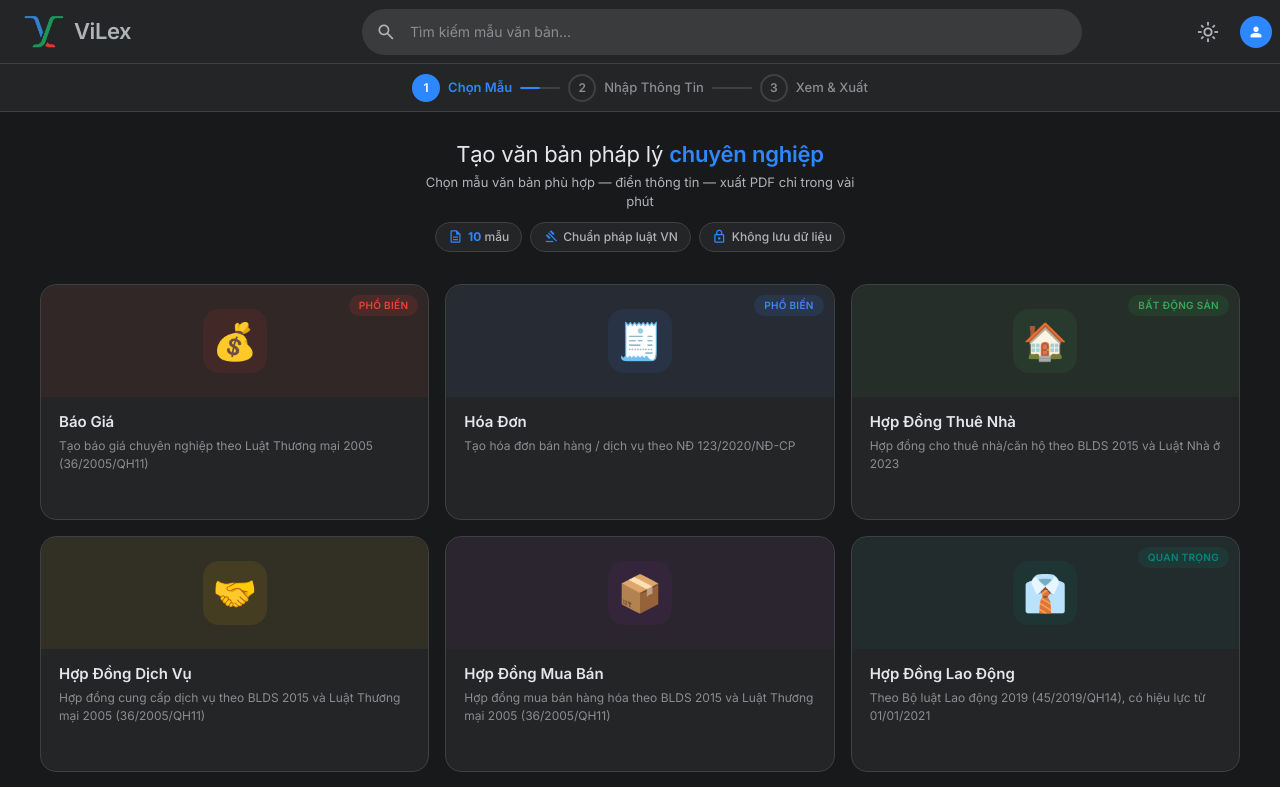
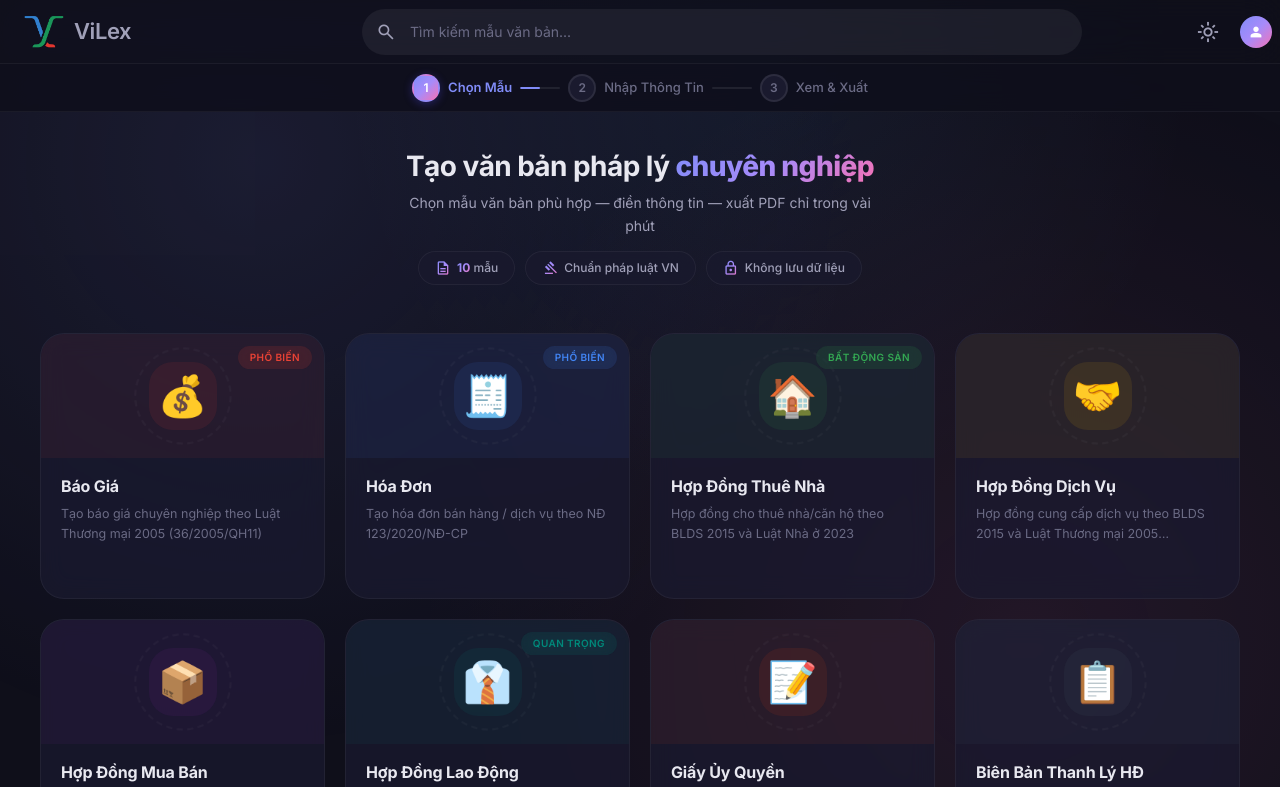
Before and after one commit to quangminh1212/ViLex, a website built with Vite: page index.html in a window 1280 px wide. Both pictures are taken after a click on the button "dark_mode". Shown: the top 787 px of the page. Built offline with nearby package versions, Linux system fonts and the light colour scheme.

Commit message:
style: premium UI overhaul with glassmorphism, gradients, glow effects and animated orbs

```diff
--- a/src/style.css
+++ b/src/style.css
@@ -1,51 +1,52 @@
-/* ===== Design Tokens - Google Drive + Facebook Inspired ===== */
+/* ===== Design Tokens - Premium Modern ===== */
 :root {
   --font-main: 'Inter', -apple-system, BlinkMacSystemFont, 'Segoe UI', sans-serif;
   --font-mono: 'JetBrains Mono', monospace;
 
-  /* Light Theme - Google/Facebook clean white */
-  --bg-primary: #f8f9fa;
+  /* Light Theme - Premium White + Subtle warmth */
+  --bg-primary: #f0f2f5;
   --bg-secondary: #ffffff;
-  --bg-card: #ffffff;
-  --bg-card-hover: #f1f3f4;
+  --bg-card: rgba(255, 255, 255, 0.82);
+  --bg-card-hover: rgba(255, 255, 255, 0.95);
   --bg-input: #f1f3f4;
   --bg-input-focus: #ffffff;
-  --bg-header: #ffffff;
-  --bg-stepper: #ffffff;
-
-  --text-primary: #202124;
-  --text-secondary: #5f6368;
-  --text-muted: #80868b;
+  --bg-header: rgba(255, 255, 255, 0.72);
+  --bg-stepper: rgba(255, 255, 255, 0.85);
+
+  --text-primary: #1a1a2e;
+  --text-secondary: #555770;
+  --text-muted: #8b8da3;
   --text-on-accent: #ffffff;
 
-  /* Google Blue primary */
-  --accent: #1a73e8;
-  --accent-hover: #1557b0;
-  --accent-light: #4285f4;
-  --accent-bg: rgba(26, 115, 232, 0.08);
-  --accent-bg-strong: rgba(26, 115, 232, 0.14);
-  --accent-gradient: linear-gradient(135deg, #1a73e8 0%, #4285f4 100%);
-
-  --border: #dadce0;
-  --border-light: #e8eaed;
-  --border-focus: #1a73e8;
-
-  --shadow-xs: 0 1px 2px 0 rgba(60, 64, 67, 0.1);
-  --shadow-sm: 0 1px 3px 1px rgba(60, 64, 67, 0.08);
-  --shadow-md: 0 1px 3px rgba(60, 64, 67, 0.12), 0 4px 8px 3px rgba(60, 64, 67, 0.06);
-  --shadow-lg: 0 4px 8px 3px rgba(60, 64, 67, 0.1), 0 1px 3px rgba(60, 64, 67, 0.15);
-  --shadow-card: 0 1px 2px rgba(60, 64, 67, 0.1), 0 2px 6px 2px rgba(60, 64, 67, 0.06);
-  --shadow-card-hover: 0 1px 3px rgba(60, 64, 67, 0.15), 0 4px 12px 4px rgba(60, 64, 67, 0.1);
-  --shadow-search: 0 1px 5px 2px rgba(60, 64, 67, 0.1);
-
-  --success: #1e8e3e;
-  --success-bg: rgba(30, 142, 62, 0.08);
-  --warning: #f9ab00;
-  --warning-bg: rgba(249, 171, 0, 0.08);
-  --danger: #d93025;
-  --danger-bg: rgba(217, 48, 37, 0.08);
-  --info: #1a73e8;
-  --info-bg: rgba(26, 115, 232, 0.08);
+  /* Vibrant primary */
+  --accent: #4f46e5;
+  --accent-hover: #4338ca;
+  --accent-light: #818cf8;
+  --accent-bg: rgba(79, 70, 229, 0.08);
+  --accent-bg-strong: rgba(79, 70, 229, 0.14);
+  --accent-gradient: linear-gradient(135deg, #4f46e5 0%, #7c3aed 50%, #ec4899 100%);
+
+  --border: rgba(0, 0, 0, 0.08);
+  --border-light: rgba(0, 0, 0, 0.05);
+  --border-focus: #4f46e5;
+
+  --shadow-xs: 0 1px 2px rgba(0, 0, 0, 0.04);
+  --shadow-sm: 0 1px 3px rgba(0, 0, 0, 0.06), 0 1px 2px rgba(0, 0, 0, 0.04);
+  --shadow-md: 0 4px 6px -1px rgba(0, 0, 0, 0.07), 0 2px 4px -2px rgba(0, 0, 0, 0.05);
+  --shadow-lg: 0 10px 15px -3px rgba(0, 0, 0, 0.08), 0 4px 6px -4px rgba(0, 0, 0, 0.05);
+  --shadow-card: 0 1px 3px rgba(0, 0, 0, 0.04), 0 4px 12px rgba(0, 0, 0, 0.03);
+  --shadow-card-hover: 0 8px 30px rgba(0, 0, 0, 0.08), 0 2px 8px rgba(0, 0, 0, 0.04);
+  --shadow-search: 0 2px 8px rgba(0, 0, 0, 0.06);
+  --shadow-glow: 0 0 40px rgba(79, 70, 229, 0.15);
+
+  --success: #10b981;
+  --success-bg: rgba(16, 185, 129, 0.08);
+  --warning: #f59e0b;
+  --warning-bg: rgba(245, 158, 11, 0.08);
+  --danger: #ef4444;
+  --danger-bg: rgba(239, 68, 68, 0.08);
+  --info: #3b82f6;
+  --info-bg: rgba(59, 130, 246, 0.08);
 
   --radius-xs: 6px;
   --radius-sm: 8px;
@@ -54,50 +55,60 @@
   --radius-xl: 24px;
   --radius-full: 9999px;
 
-  --transition-fast: 0.1s ease;
-  --transition-base: 0.2s ease;
-  --transition-slow: 0.3s cubic-bezier(0.4, 0, 0.2, 1);
+  --transition-fast: 0.15s ease;
+  --transition-base: 0.25s cubic-bezier(0.4, 0, 0.2, 1);
+  --transition-slow: 0.4s cubic-bezier(0.4, 0, 0.2, 1);
 
   --header-height: 64px;
   --stepper-height: 48px;
-}
-
-/* ===== Dark Theme - Facebook Dark style ===== */
+
+  /* Decorative gradient orbs */
+  --orb-1: radial-gradient(circle at 20% 20%, rgba(79, 70, 229, 0.12) 0%, transparent 50%);
+  --orb-2: radial-gradient(circle at 80% 80%, rgba(236, 72, 153, 0.10) 0%, transparent 50%);
+  --orb-3: radial-gradient(circle at 60% 10%, rgba(59, 130, 246, 0.08) 0%, transparent 40%);
+}
+
+/* ===== Dark Theme - Premium Dark ===== */
 [data-theme="dark"] {
-  --bg-primary: #18191a;
-  --bg-secondary: #242526;
-  --bg-card: #242526;
-  --bg-card-hover: #3a3b3c;
-  --bg-input: #3a3b3c;
-  --bg-input-focus: #242526;
-  --bg-header: #242526;
-  --bg-stepper: #242526;
-
-  --text-primary: #e4e6eb;
-  --text-secondary: #b0b3b8;
-  --text-muted: #8a8d91;
-
-  --accent: #2d88ff;
-  --accent-hover: #5aa7ff;
-  --accent-light: #5aa7ff;
-  --accent-bg: rgba(45, 136, 255, 0.1);
-  --accent-bg-strong: rgba(45, 136, 255, 0.18);
-  --accent-gradient: linear-gradient(135deg, #2d88ff 0%, #5aa7ff 100%);
-
-  --border: #3e4042;
-  --border-light: #3e4042;
-  --border-focus: #2d88ff;
-
-  --shadow-xs: 0 1px 2px rgba(0, 0, 0, 0.3);
-  --shadow-sm: 0 1px 3px rgba(0, 0, 0, 0.25);
-  --shadow-md: 0 2px 6px rgba(0, 0, 0, 0.3);
-  --shadow-lg: 0 4px 12px rgba(0, 0, 0, 0.35);
-  --shadow-card: 0 1px 2px rgba(0, 0, 0, 0.2);
-  --shadow-card-hover: 0 2px 8px rgba(0, 0, 0, 0.3);
-  --shadow-search: 0 1px 3px rgba(0, 0, 0, 0.3);
-
-  --success: #31a24c;
-  --danger: #f02849;
+  --bg-primary: #0f0f1a;
+  --bg-secondary: #1a1a2e;
+  --bg-card: rgba(26, 26, 46, 0.75);
+  --bg-card-hover: rgba(30, 30, 55, 0.9);
+  --bg-input: rgba(255, 255, 255, 0.06);
+  --bg-input-focus: rgba(255, 255, 255, 0.1);
+  --bg-header: rgba(15, 15, 26, 0.8);
+  --bg-stepper: rgba(15, 15, 26, 0.85);
+
+  --text-primary: #e8e8f0;
+  --text-secondary: #a0a0b8;
+  --text-muted: #6b6b85;
+
+  --accent: #818cf8;
+  --accent-hover: #a5b4fc;
+  --accent-light: #a5b4fc;
+  --accent-bg: rgba(129, 140, 248, 0.1);
+  --accent-bg-strong: rgba(129, 140, 248, 0.18);
+  --accent-gradient: linear-gradient(135deg, #818cf8 0%, #a78bfa 50%, #f472b6 100%);
+
+  --border: rgba(255, 255, 255, 0.08);
+  --border-light: rgba(255, 255, 255, 0.05);
+  --border-focus: #818cf8;
+
+  --shadow-xs: 0 1px 2px rgba(0, 0, 0, 0.4);
+  --shadow-sm: 0 1px 3px rgba(0, 0, 0, 0.3);
+  --shadow-md: 0 4px 8px rgba(0, 0, 0, 0.35);
+  --shadow-lg: 0 8px 24px rgba(0, 0, 0, 0.4);
+  --shadow-card: 0 2px 8px rgba(0, 0, 0, 0.25);
+  --shadow-card-hover: 0 8px 32px rgba(0, 0, 0, 0.35);
+  --shadow-search: 0 2px 8px rgba(0, 0, 0, 0.35);
+  --shadow-glow: 0 0 50px rgba(129, 140, 248, 0.2);
+
+  --success: #34d399;
+  --danger: #f87171;
+
+  --orb-1: radial-gradient(circle at 20% 20%, rgba(129, 140, 248, 0.15) 0%, transparent 50%);
+  --orb-2: radial-gradient(circle at 80% 80%, rgba(244, 114, 182, 0.12) 0%, transparent 50%);
+  --orb-3: radial-gradient(circle at 60% 10%, rgba(96, 165, 250, 0.10) 0%, transparent 40%);
 }
 
 /* ===== Reset & Base ===== */
@@ -123,6 +134,37 @@ body {
   -webkit-font-smoothing: antialiased;
   -moz-osx-font-smoothing: grayscale;
   font-size: 14px;
+  position: relative;
+}
+
+/* Animated gradient background orbs */
+body::before {
+  content: '';
+  position: fixed;
+  inset: 0;
+  background: var(--orb-1), var(--orb-2), var(--orb-3);
+  pointer-events: none;
+  z-index: 0;
+  animation: orbFloat 20s ease-in-out infinite alternate;
+}
+
+@keyframes orbFloat {
+  0% {
+    opacity: 1;
+  }
+
+  50% {
+    opacity: 0.7;
+  }
+
+  100% {
+    opacity: 1;
+  }
+}
+
+#app {
+  position: relative;
+  z-index: 1;
 }
 
 /* Scrollbar - Google style thin */
@@ -163,12 +205,14 @@ body {
   vertical-align: middle;
 }
 
-/* ===== Header - Google Drive Style ===== */
+/* ===== Header - Glassmorphism ===== */
 .header {
   position: sticky;
   top: 0;
   z-index: 100;
   background: var(--bg-header);
+  -webkit-backdrop-filter: blur(20px) saturate(1.8);
+  backdrop-filter: blur(20px) saturate(1.8);
   border-bottom: 1px solid var(--border-light);
   height: var(--header-height);
   transition: background var(--transition-base), box-shadow var(--transition-base);
@@ -321,7 +365,7 @@ body {
   width: 32px;
   height: 32px;
   border-radius: 50%;
-  background: var(--accent);
+  background: var(--accent-gradient);
   display: flex;
   align-items: center;
   justify-content: center;
@@ -346,6 +390,8 @@ body {
   top: var(--header-height);
   z-index: 90;
   background: var(--bg-stepper);
+  -webkit-backdrop-filter: blur(16px) saturate(1.5);
+  backdrop-filter: blur(16px) saturate(1.5);
   border-bottom: 1px solid var(--border-light);
   height: var(--stepper-height);
   transition: background var(--transition-base);
@@ -391,9 +437,10 @@ body {
 }
 
 .stepper-step.active .stepper-circle {
-  border-color: var(--accent);
-  background: var(--accent);
+  border-color: transparent;
+  background: var(--accent-gradient);
   color: white;
+  box-shadow: 0 2px 8px rgba(79, 70, 229, 0.35);
 }
 
 .stepper-step.completed .stepper-circle {
@@ -491,70 +538,86 @@ body {
   }
 }
 
-/* ===== Hero Section - Compact ===== */
+/* ===== Hero Section - Premium Animated ===== */
 .hero-section {
   text-align: center;
-  margin-bottom: 20px;
-  padding: 4px 0 12px;
+  margin-bottom: 28px;
+  padding: 12px 0 20px;
+  position: relative;
 }
 
 .hero-title {
-  font-size: 22px;
-  font-weight: 400;
+  font-size: 28px;
+  font-weight: 700;
   color: var(--text-primary);
-  letter-spacing: -0.01em;
+  letter-spacing: -0.02em;
   line-height: 1.3;
-  margin-bottom: 4px;
+  margin-bottom: 8px;
 }
 
 .hero-highlight {
-  color: var(--accent);
-  font-weight: 600;
+  background: var(--accent-gradient);
+  -webkit-background-clip: text;
+  -webkit-text-fill-color: transparent;
+  background-clip: text;
+  font-weight: 800;
+  position: relative;
 }
 
 .hero-desc {
-  font-size: 13px;
+  font-size: 14px;
   color: var(--text-secondary);
-  max-width: 440px;
-  margin: 0 auto 10px;
-  line-height: 1.5;
+  max-width: 480px;
+  margin: 0 auto 14px;
+  line-height: 1.6;
 }
 
 .hero-stats {
   display: flex;
   align-items: center;
   justify-content: center;
-  gap: 8px;
+  gap: 10px;
   flex-wrap: wrap;
 }
 
 .stat-chip {
   display: inline-flex;
   align-items: center;
-  gap: 5px;
-  padding: 5px 12px;
+  gap: 6px;
+  padding: 7px 16px;
   background: var(--bg-card);
+  -webkit-backdrop-filter: blur(12px);
+  backdrop-filter: blur(12px);
   border: 1px solid var(--border-light);
   border-radius: var(--radius-full);
   font-size: 12px;
   color: var(--text-secondary);
   font-weight: 500;
   transition: all var(--transition-base);
+  cursor: default;
 }
 
 .stat-chip:hover {
   background: var(--accent-bg);
   border-color: var(--accent);
   color: var(--accent);
+  transform: translateY(-2px);
+  box-shadow: 0 4px 12px rgba(79, 70, 229, 0.1);
 }
 
 .stat-chip .stat-icon {
-  font-size: 15px;
-  color: var(--accent);
+  font-size: 16px;
+  background: var(--accent-gradient);
+  -webkit-background-clip: text;
+  -webkit-text-fill-color: transparent;
+  background-clip: text;
 }
 
 .stat-chip strong {
-  color: var(--accent);
+  background: var(--accent-gradient);
+  -webkit-background-clip: text;
+  -webkit-text-fill-color: transparent;
+  background-clip: text;
   font-weight: 700;
 }
 
@@ -628,36 +691,53 @@ body {
   transform: translateX(-3px);
 }
 
-/* ===== Document Grid - Vertical Cards with Color Headers ===== */
+/* ===== Document Grid - Premium Glassmorphism Cards ===== */
 .doc-grid {
   display: grid;
-  grid-template-columns: repeat(auto-fill, minmax(300px, 1fr));
-  gap: 16px;
+  grid-template-columns: repeat(auto-fill, minmax(280px, 1fr));
+  gap: 20px;
 }
 
 .doc-card {
   background: var(--bg-card);
+  -webkit-backdrop-filter: blur(12px) saturate(1.5);
+  backdrop-filter: blur(12px) saturate(1.5);
   border: 1px solid var(--border-light);
-  border-radius: var(--radius-lg);
+  border-radius: var(--radius-xl);
   cursor: pointer;
-  transition: all var(--transition-base);
+  transition: all 0.35s cubic-bezier(0.4, 0, 0.2, 1);
   position: relative;
   overflow: hidden;
   opacity: 0;
-  transform: translateY(12px);
-  animation: cardAppear 0.35s ease forwards;
+  transform: translateY(20px);
+  animation: cardAppear 0.5s ease forwards;
   display: flex;
   flex-direction: column;
 }
 
+/* Shimmer overlay on card */
+.doc-card::before {
+  content: '';
+  position: absolute;
+  inset: 0;
+  background: linear-gradient(135deg, rgba(255, 255, 255, 0.1) 0%, transparent 50%, rgba(255, 255, 255, 0.05) 100%);
+  opacity: 0;
+  transition: opacity 0.35s ease;
+  pointer-events: none;
+  z-index: 1;
+}
+
+.doc-card:hover::before {
+  opacity: 1;
+}
+
 .doc-card:hover {
-  box-shadow: var(--shadow-card-hover);
+  transform: translateY(-6px) scale(1.02);
   border-color: transparent;
-  transform: translateY(-4px);
 }
 
 .doc-card:active {
-  transform: translateY(-2px) scale(0.99);
+  transform: translateY(-3px) scale(1.005);
 }
 
 @keyframes cardAppear {
@@ -667,54 +747,84 @@ body {
   }
 }
 
-/* Colored visual header area */
+/* Colored visual header area with gradient */
 .doc-card-visual {
   display: flex;
   align-items: center;
   justify-content: center;
-  padding: 24px 16px;
-  border-radius: var(--radius-lg) var(--radius-lg) 0 0;
+  padding: 28px 16px;
+  position: relative;
   transition: all var(--transition-base);
 }
 
+/* Decorative ring behind icon */
+.doc-card-visual::after {
+  content: '';
+  position: absolute;
+  width: 90px;
+  height: 90px;
+  border-radius: 50%;
+  border: 2px dashed rgba(255, 255, 255, 0.15);
+  animation: ringPulse 3s ease-in-out infinite;
+}
+
+@keyframes ringPulse {
+
+  0%,
+  100% {
+    transform: scale(1);
+    opacity: 0.5;
+  }
+
+  50% {
+    transform: scale(1.1);
+    opacity: 0.2;
+  }
+}
+
 .doc-card:hover .doc-card-visual {
-  padding: 28px 16px;
+  padding: 32px 16px;
 }
 
 .doc-card-icon {
-  font-size: 36px;
+  font-size: 40px;
   display: flex;
   align-items: center;
   justify-content: center;
-  width: 64px;
-  height: 64px;
-  border-radius: var(--radius-lg);
-  transition: all var(--transition-base);
+  width: 68px;
+  height: 68px;
+  border-radius: var(--radius-xl);
+  transition: all 0.35s cubic-bezier(0.4, 0, 0.2, 1);
+  position: relative;
+  z-index: 2;
 }
 
 .doc-card:hover .doc-card-icon {
-  transform: scale(1.1);
+  transform: scale(1.15) rotate(-3deg);
 }
 
 .doc-card-body {
   flex: 1;
-  padding: 14px 18px 16px;
+  padding: 16px 20px 20px;
   display: flex;
   flex-direction: column;
-  gap: 4px;
+  gap: 6px;
+  position: relative;
+  z-index: 2;
 }
 
 .doc-card-title {
-  font-size: 15px;
-  font-weight: 600;
+  font-size: 16px;
+  font-weight: 700;
   color: var(--text-primary);
   transition: color var(--transition-base);
+  letter-spacing: -0.01em;
 }
 
 .doc-card-desc {
-  font-size: 12px;
+  font-size: 12.5px;
   color: var(--text-muted);
-  line-height: 1.5;
+  line-height: 1.6;
   display: -webkit-box;
   -webkit-line-clamp: 2;
   line-clamp: 2;
@@ -722,17 +832,17 @@ body {
   overflow: hidden;
 }
 
-/* Action link */
+/* Action link with gradient */
 .doc-card-action {
   display: flex;
   align-items: center;
   gap: 4px;
   font-size: 13px;
-  font-weight: 500;
-  margin-top: 6px;
+  font-weight: 600;
+  margin-top: 8px;
   opacity: 0;
-  transform: translateX(-4px);
-  transition: all var(--transition-base);
+  transform: translateY(6px);
+  transition: all 0.3s cubic-bezier(0.4, 0, 0.2, 1);
 }
 
 .doc-card-action .material-symbols-outlined {
@@ -742,25 +852,27 @@ body {
 
 .doc-card:hover .doc-card-action {
   opacity: 1;
-  transform: translateX(0);
+  transform: translateY(0);
 }
 
 .doc-card:hover .doc-card-action .material-symbols-outlined {
-  transform: translateX(3px);
+  transform: translateX(4px);
 }
 
 .doc-card-badge {
   position: absolute;
-  top: 10px;
-  right: 10px;
+  top: 12px;
+  right: 12px;
   font-size: 10px;
-  padding: 3px 10px;
+  padding: 4px 12px;
   border-radius: var(--radius-full);
   font-weight: 600;
   text-transform: uppercase;
-  letter-spacing: 0.03em;
+  letter-spacing: 0.04em;
   transition: all var(--transition-base);
-  z-index: 1;
+  z-index: 3;
+  -webkit-backdrop-filter: blur(8px);
+  backdrop-filter: blur(8px);
 }
 
 /* ===== Form - Facebook/Google Clean Style ===== */
@@ -1115,14 +1227,14 @@ body {
 }
 
 .btn-primary {
-  background: var(--accent);
+  background: var(--accent-gradient);
   color: white;
-  box-shadow: var(--shadow-xs);
+  box-shadow: var(--shadow-sm);
 }
 
 .btn-primary:hover {
-  background: var(--accent-hover);
-  box-shadow: var(--shadow-sm);
+  box-shadow: 0 4px 16px rgba(79, 70, 229, 0.35);
+  transform: translateY(-1px);
 }
 
 .btn-primary:active {
```
